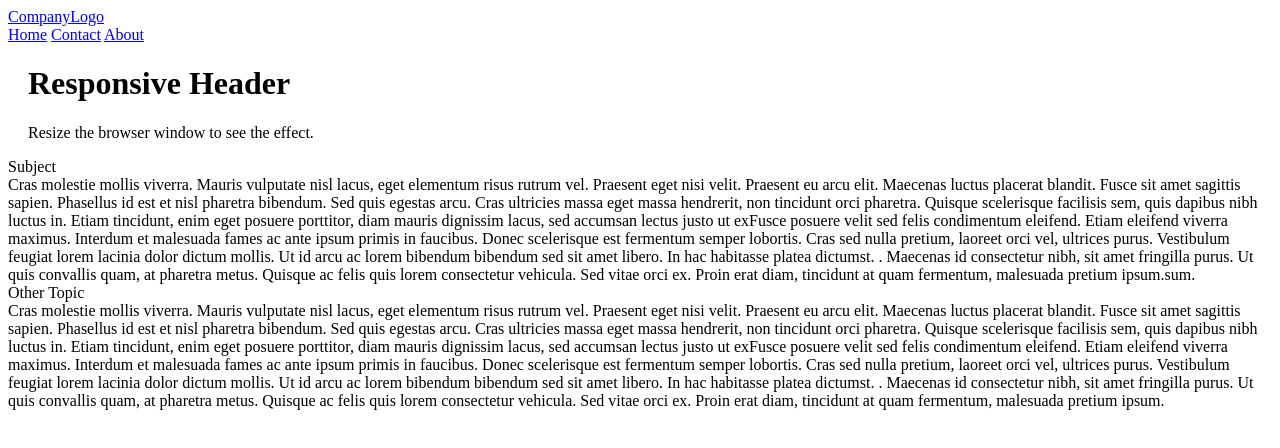
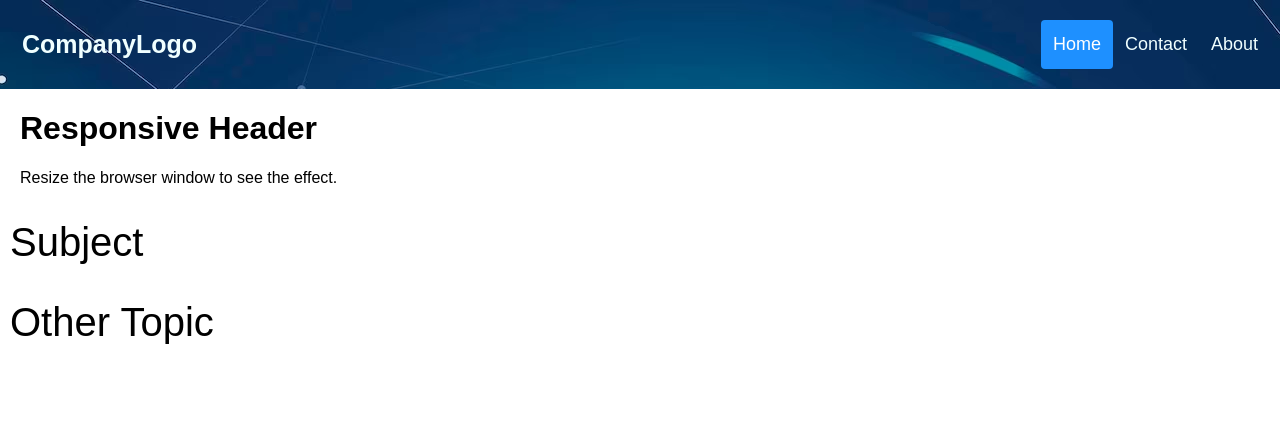
Before and after one commit to AwaisMohsin/accordion-responsiv-header, a plain HTML site: page Index.html in a window 1280 px wide. Drawn offline with Linux system fonts and the light colour scheme.

Commit message:
style U/I by linking CSS file

```diff
--- /dev/null
+++ b/Index.css
@@ -0,0 +1,80 @@
+.accordion {
+    height: 80px;
+    cursor: pointer;
+    display: flex;
+    align-items: center;
+    padding-left: 10px;
+    font-size: 40px;
+}
+
+.accordion:hover {
+    background-color: #eee;
+}
+
+.content {
+    overflow: hidden;
+    max-height: 0px;
+    transition: all 0.5s ease;
+}
+
+.slide-out {
+    /* max-height: 500px; */
+}
+
+* {
+    box-sizing: border-box;
+}
+
+body {
+    margin: 0;
+    font-family: Arial, Helvetica, sans-serif;
+}
+
+.header {
+    overflow: hidden;
+    background-color: #f1f1f1;
+    padding: 20px 10px;
+    background-image: url(BackgroundHeader.jpg);
+}
+
+.header a {
+    float: left;
+    color: azure;
+    text-align: center;
+    padding: 12px;
+    text-decoration: none;
+    font-size: 18px;
+    line-height: 25px;
+    border-radius: 4px;
+}
+
+.header a.logo {
+    font-size: 25px;
+    font-weight: bold;
+}
+
+.header a:hover {
+    background-color: #ddd;
+    color: red;
+}
+
+.header a.active {
+    background-color: dodgerblue;
+    color: white;
+}
+
+.header-right {
+    float: right;
+}
+
+@media screen and (max-width: 500px) {
+    .header a {
+        float: none;
+        display: block;
+        text-align: left;
+    }
+
+    .header-right {
+        float: none;
+    }
+}
--- a/Index.html
+++ b/Index.html
@@ -6,6 +6,7 @@
     <meta http-equiv="X-UA-Compatible" content="IE=edge">
     <meta name="viewport" content="width=device-width, initial-scale=1.0">
     <title>Accordion-with-responsive-header</title>
+    <link rel="stylesheet" href="Index.css">
 </head>
 
 <body>
@@ -15,6 +16,7 @@
             <a class="active" href="#home">Home</a>
             <a href="#contact">Contact</a>
             <a href="#about">About</a>
+
         </div>
     </div>
 
```
Also changed, not shown: BackgroundHeader.jpg (added).
